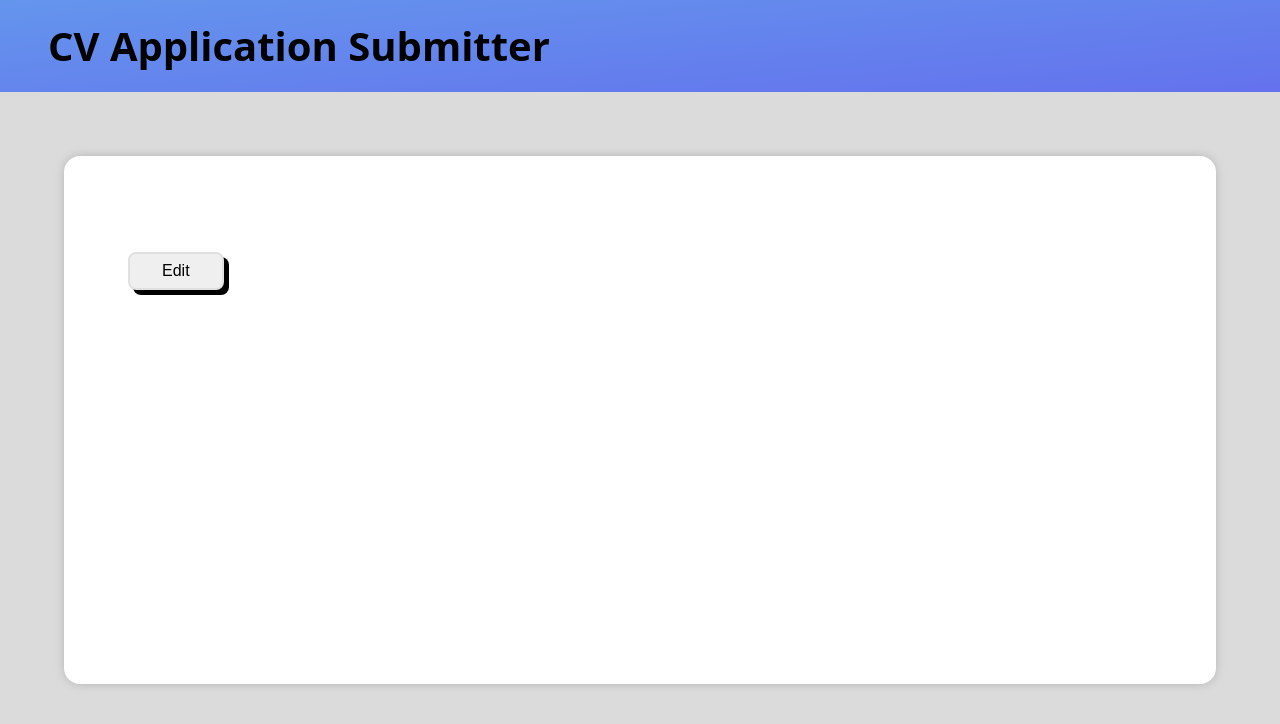
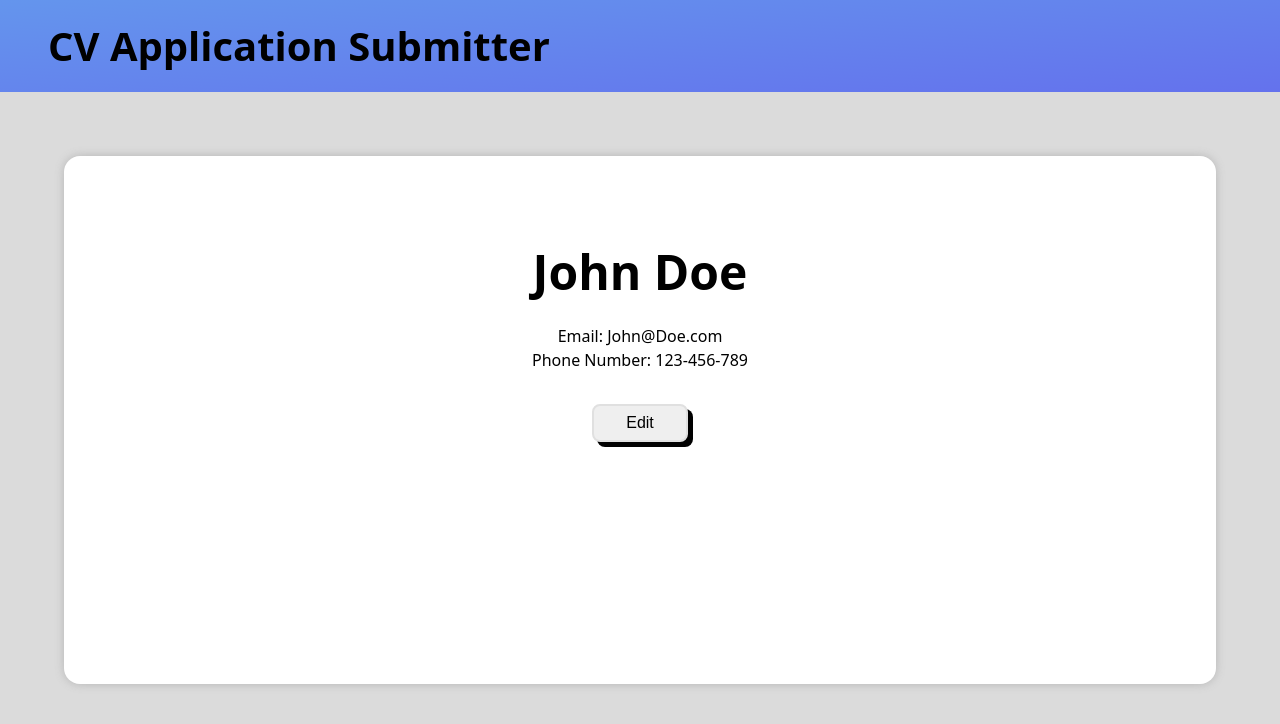
Before and after one commit to leandroesposito/top-cv-application, a React (Vite) app: page / in a window 1280 px wide. Both pictures are taken after a click on the button "Save". Shown: the top 724 px of the page. Built offline with nearby package versions, Linux system fonts and the light colour scheme.

Commit message:
Add personal information viewer

```diff
--- a/src/components/MainContainer.jsx
+++ b/src/components/MainContainer.jsx
@@ -1,5 +1,6 @@
 import "../styles/MainContainer.css";
 import PersonalInformationForm from "./PersonalInformationForm.jsx";
+import PersonalInformationViewer from "./PersonalInformationViewer.jsx";
 import { useState } from "react";
 
 export default function MainContainer() {
@@ -49,7 +50,10 @@ export default function MainContainer() {
           personalInformation={personalInformation}
         />
       ) : (
-        <button onClick={() => setEditPersonalInformation(true)}>Edit</button>
+        <PersonalInformationViewer
+          handleEdit={() => setEditPersonalInformation(true)}
+          personalInformation={personalInformation}
+        />
       )}
     </main>
   );
--- /dev/null
+++ b/src/components/PersonalInformationViewer.jsx
@@ -0,0 +1,17 @@
+import "../styles/PersonalInformation.css";
+
+export default function PersonalInformationViewer({
+  handleEdit,
+  personalInformation = {},
+}) {
+  return (
+    <div className="personal-information">
+      <div className="name personal-item">{personalInformation.name}</div>
+      <div className="personal-item">Email: {personalInformation.email}</div>
+      <div className="personal-item">
+        Phone Number: {personalInformation.phone}
+      </div>
+      <button onClick={handleEdit}>Edit</button>
+    </div>
+  );
+}
--- /dev/null
+++ b/src/styles/PersonalInformation.css
@@ -0,0 +1,15 @@
+.personal-information {
+  display: flex;
+  flex-direction: column;
+  align-items: center;
+}
+
+.personal-information h2 {
+  align-self: start;
+}
+
+.personal-information .name {
+  font-size: 3rem;
+  font-weight: 600;
+  margin: 1rem;
+}
```
